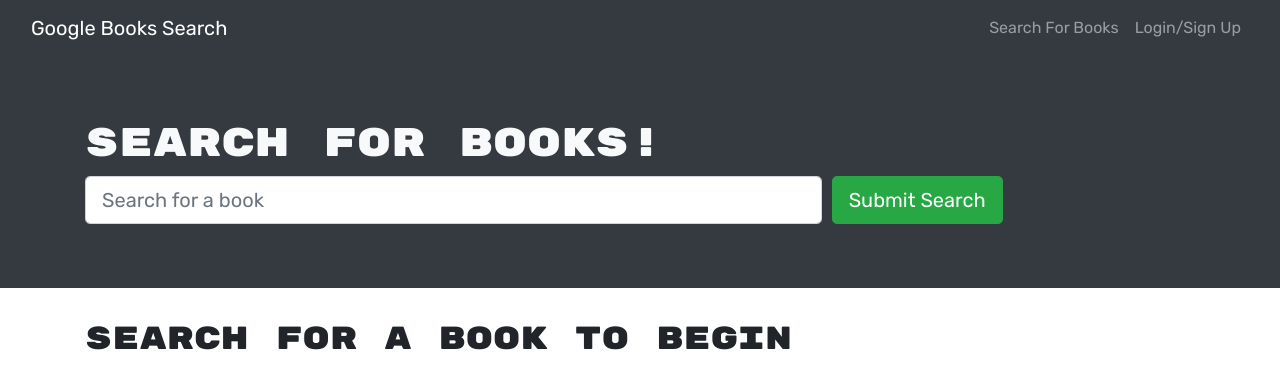
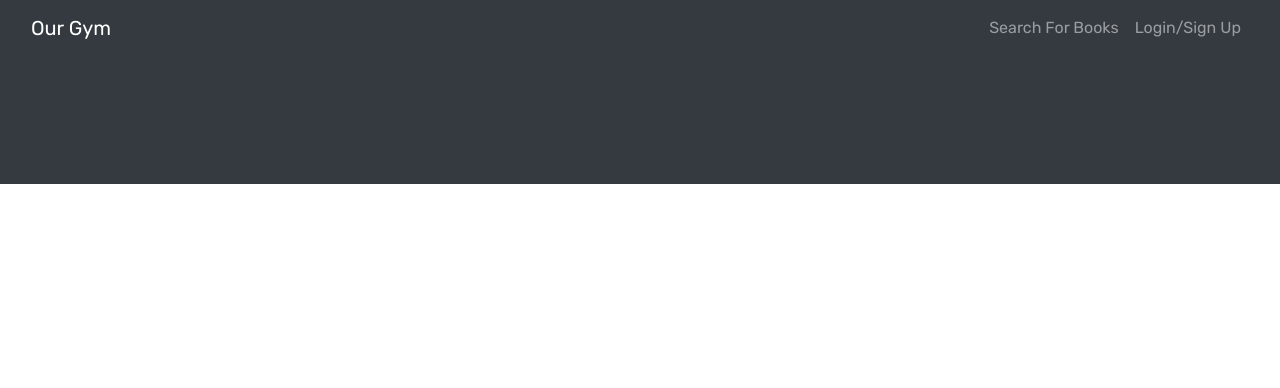
Before and after one commit to wilhelmm01/gym-management, a React (Create React App) app in the folder client/: page / in a window 1280 px wide. Shown: the top 388 px of the page. Built offline with nearby package versions, Linux system fonts and the light colour scheme.

Commit message:
minor changes

```diff
--- a/client/src/components/Navbar.js
+++ b/client/src/components/Navbar.js
@@ -15,7 +15,7 @@
       <Navbar bg='dark' variant='dark' expand='lg'>
         <Container fluid>
           <Navbar.Brand as={Link} to='/'>
-            Google Books Search
+            Our Gym
           </Navbar.Brand>
           <Navbar.Toggle aria-controls='navbar' />
           <Navbar.Collapse id='navbar'>
--- a/client/src/pages/SearchBooks.js
+++ b/client/src/pages/SearchBooks.js
@@ -82,7 +82,7 @@
     <>
       <Jumbotron fluid className='text-light bg-dark'>
         <Container>
-          <h1>Search for Books!</h1>
+          {/* <h1>Search for Books!</h1>
           <Form onSubmit={handleFormSubmit}>
             <Form.Row>
               <Col xs={12} md={8}>
@@ -101,16 +101,16 @@
                 </Button>
               </Col>
             </Form.Row>
-          </Form>
+          </Form> */}
         </Container>
       </Jumbotron>
 
       <Container>
-        <h2>
+        {/* <h2>
           {searchedBooks.length
             ? `Viewing ${searchedBooks.length} results:`
             : 'Search for a book to begin'}
-        </h2>
+        </h2> */}
         <CardColumns>
           {searchedBooks.map((book) => {
             return (
```
